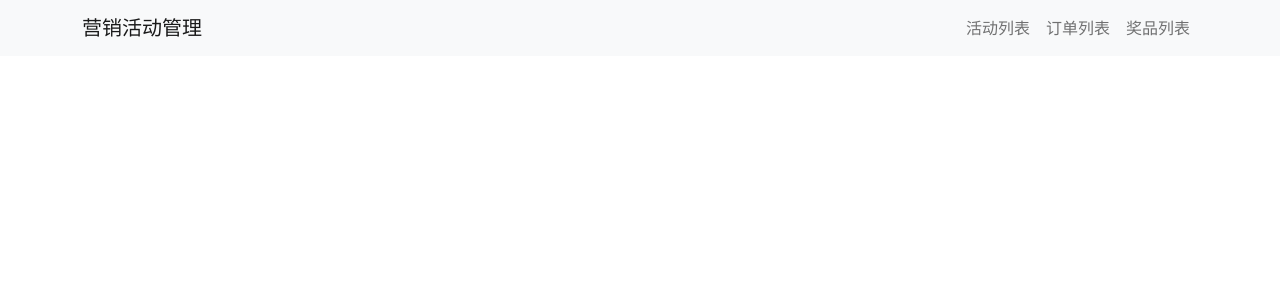
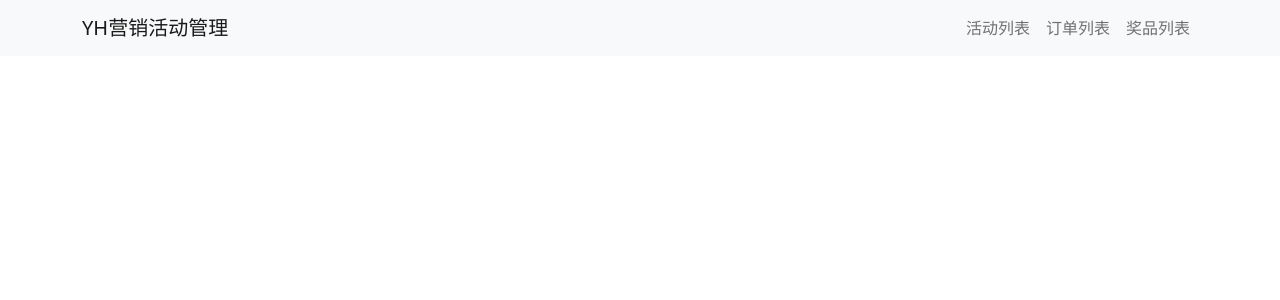
Before and after one commit to HarunLi/marketing-campaign-manager, a Flask app: page /campaigns in a window 1280 px wide. Shown: the top 300 px of the page. Run offline with Flask 2, Linux system fonts and the light colour scheme; data that the repository does not hold is empty.

Commit message:
提交YH

```diff
--- a/marketing-campaign-manager/app/templates/base.html
+++ b/marketing-campaign-manager/app/templates/base.html
@@ -10,7 +10,7 @@
 <body>
     <nav class="navbar navbar-expand-lg navbar-light bg-light">
         <div class="container">
-            <a class="navbar-brand" href="{{ url_for('main.index') }}">营销活动管理</a>
+            <a class="navbar-brand" href="{{ url_for('main.index') }}">YH营销活动管理</a>
             <div class="navbar-nav">
                 <a class="nav-item nav-link" href="{{ url_for('main.campaigns') }}">活动列表</a>
                 <a class="nav-item nav-link" href="{{ url_for('main.orders') }}">订单列表</a>
```
